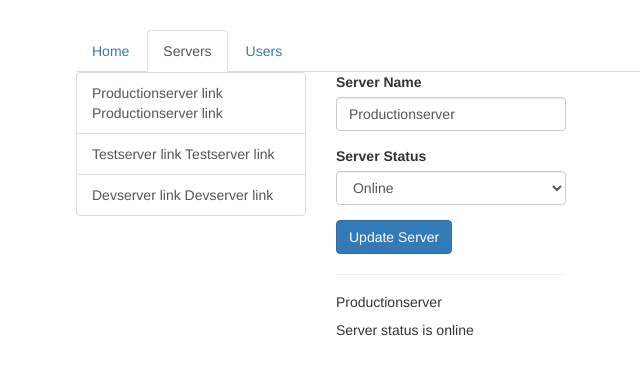
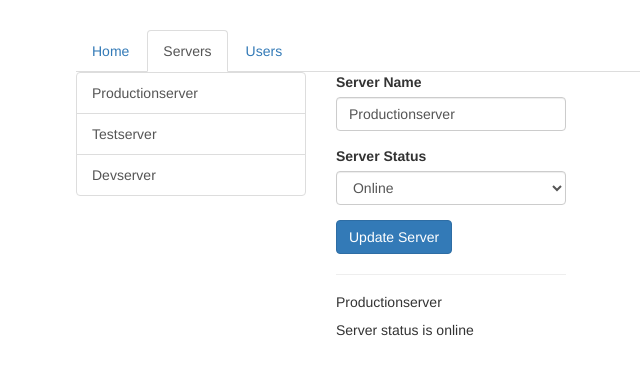
Before and after one commit to Munalula-Sikazwe/Angular-routing-app, an Angular app: page /servers in a window 1280 px wide. Shown: the top 374 px of the page, without its empty margins (189-829 px from the left). Built offline with nearby package versions, Linux system fonts and the light colour scheme.

Commit message:
removed duplication of values.

```diff
--- a/src/app/servers/servers.component.html
+++ b/src/app/servers/servers.component.html
@@ -5,8 +5,7 @@
         href="#"
         class="list-group-item"
         *ngFor="let server of servers">
-        {{ server.name }} link
-        {{ server.name }} link
+        {{ server.name }}
       </a>
     </div>
   </div>
```
